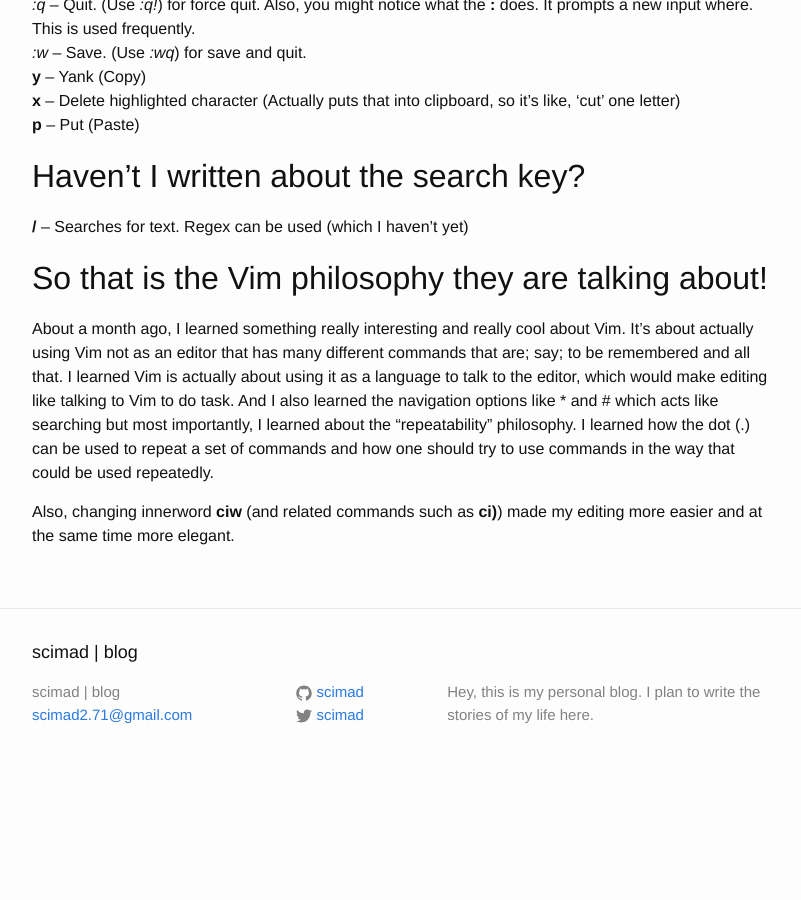
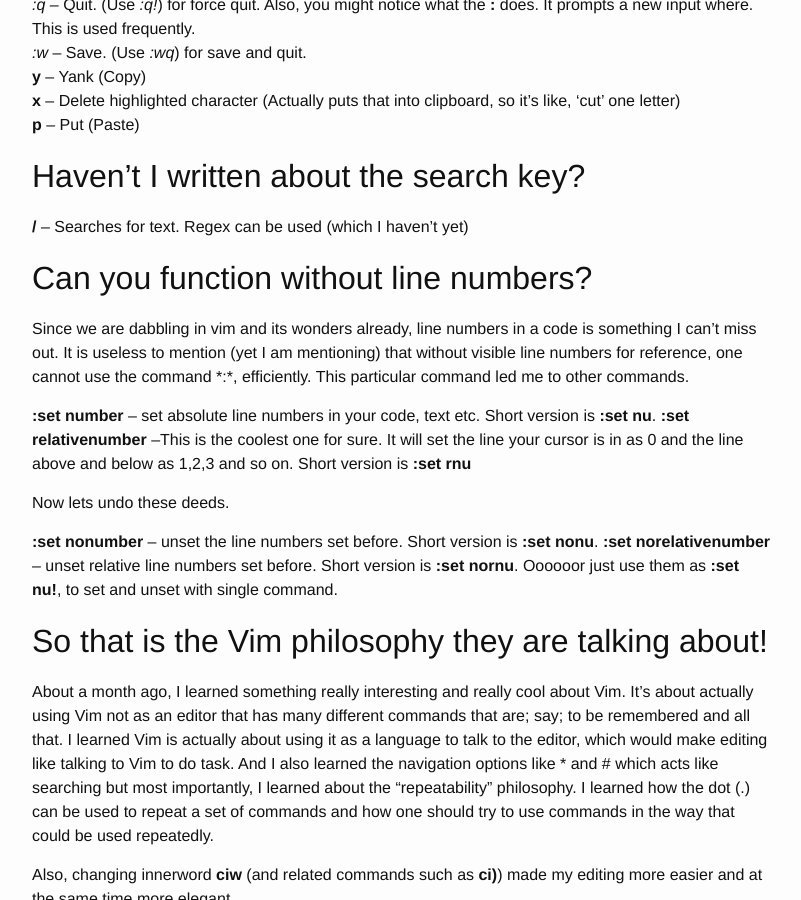
Before and after one commit to scimad/scimad.github.io, a Jekyll site: the page built from _posts/2019-08-27-the-vi-editor.markdown, in a window 1280 px wide and 900 px high, scrolled down 1161 px. Shown: the whole window, without its empty margins (238-1039 px from the left). Built offline with Jekyll 4.4.1, drawn with Linux system fonts in a browser that asks for light colours; before the commit the page ends 1947 px from its top, so only the background shows below that.

Commit message:
added a section about line numbers

```diff
--- a/_posts/2019-08-27-the-vi-editor.markdown
+++ b/_posts/2019-08-27-the-vi-editor.markdown
@@ -32,6 +32,19 @@
 ## Haven't I written about the search key?
 **/**        -- Searches for text. Regex can be used (which I haven't yet)
 
+## Can you function without line numbers?
+Since we are dabbling in vim and its wonders already, line numbers in a code is something I can't miss out. It is useless to mention (yet I am mentioning) that without visible line numbers for reference, one cannot use the command *:<line_number>*, efficiently. This particular command led me to other commands.
+
+**:set number**           -- set absolute line numbers in your code, text etc. Short version is **:set nu**.
+**:set relativenumber**   --This is the coolest one for sure. It will set the line your cursor is in as 0 and the line above and below as 1,2,3 and so on. Short version is **:set rnu**
+
+Now lets undo these deeds.
+
+**:set nonumber**         -- unset the line numbers set before. Short version is **:set nonu**.
+**:set norelativenumber** -- unset relative line numbers set before. Short version is **:set nornu**.
+Oooooor
+just use them as **:set nu!**, to set and unset with single command.
+
 ## So that is the Vim philosophy they are talking about!
 About a month ago, I learned something really interesting and really cool about Vim. It's about actually using Vim not as an editor that has many different commands that are; say; to be remembered and all that. I learned Vim is actually about using it as a language to talk to the editor, which would make editing like talking to Vim to do  task. And I also learned the navigation options like * and # which acts like searching but most importantly, I learned about the "repeatability" philosophy. I learned how the dot (.) can be used to repeat a set of commands and how one should try to use commands in the way that could be used repeatedly.
 
```
